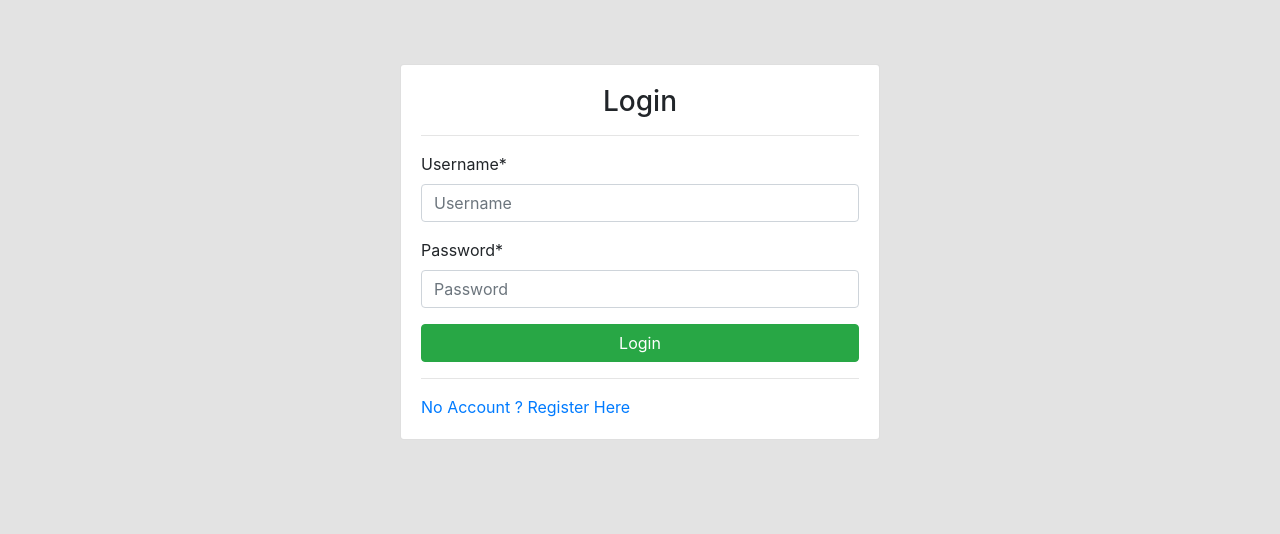
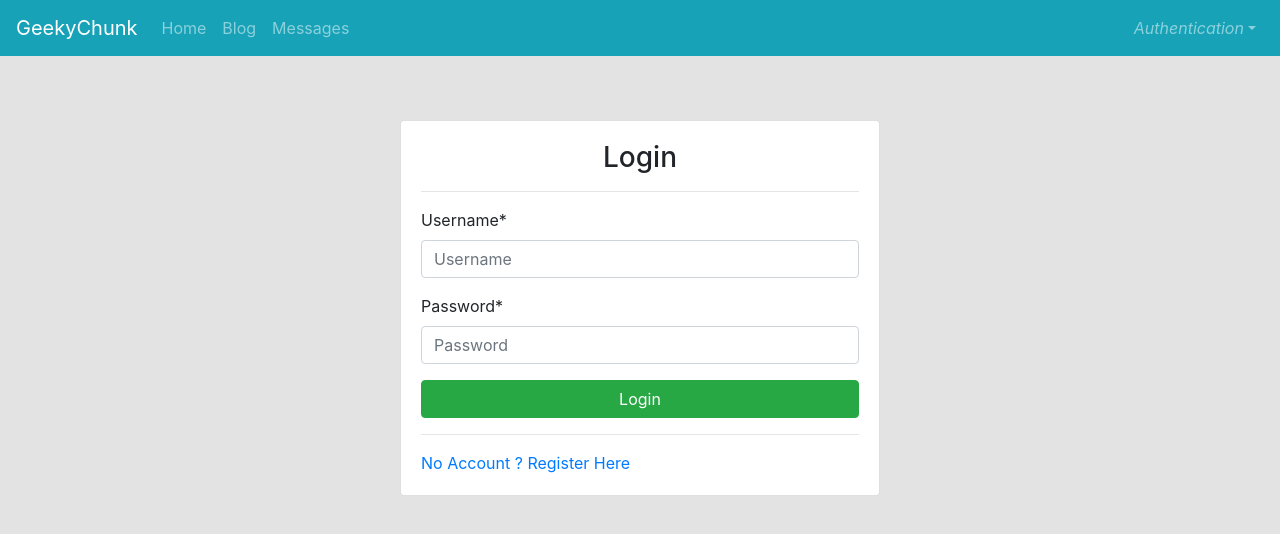
Before and after one commit to ErmiaCodev/WebApp, a Nuxt app in the folder frontend/: page /auth/login in a window 1280 px wide. Shown: the top 534 px of the page. Built offline with nearby package versions, Linux system fonts and the light colour scheme.

Commit message:
Alpha 0.2

```diff
--- a/frontend/layouts/default.vue
+++ b/frontend/layouts/default.vue
@@ -1,5 +1,33 @@
 <template>
   <div>
+    <div>
+  <b-navbar toggleable="lg" type="dark" variant="info">
+    <b-navbar-brand href="#">GeekyChunk</b-navbar-brand>
+
+    <b-navbar-toggle target="nav-collapse"></b-navbar-toggle>
+
+    <b-collapse id="nav-collapse" is-nav>
+      <b-navbar-nav>
+        <b-nav-item href="#">Home</b-nav-item>
+        <b-nav-item href="#">Blog</b-nav-item>
+        <b-nav-item href="#">Messages</b-nav-item>
+      </b-navbar-nav>
+
+      <!-- Right aligned nav items -->
+      <b-navbar-nav class="ml-auto">
+
+        <b-nav-item-dropdown right>
+          <!-- Using 'button-content' slot -->
+          <template #button-content>
+            <em>Authentication</em>
+          </template>
+          <b-dropdown-item href="#">Profile</b-dropdown-item>
+          <b-dropdown-item href="#">Sign Out</b-dropdown-item>
+        </b-nav-item-dropdown>
+      </b-navbar-nav>
+    </b-collapse>
+  </b-navbar>
+</div>
     <Nuxt />
   </div>
 </template>
--- a/frontend/pages/auth/login.vue
+++ b/frontend/pages/auth/login.vue
@@ -3,9 +3,9 @@
    <div class="row">
      <div class="col d-flex justify-content-center">
        <b-card
-      style="width: 30rem;"
-      class="mb-2 mt-5"
-    >
+        style="width: 30rem;"
+        class="mb-2 mt-5"
+      >
     <b-card-text>
       <h3 class="text-center"> Login </h3>
       <hr>
@@ -16,6 +16,15 @@
               <hr>
               <p class="mb-0">
                 Make Sure Username & PassWord. is correct
+              </p>
+            </b-alert>
+        </div>
+        <div v-if="status == 502">
+           <b-alert show variant="warning">
+              <h5 class="alert-heading">Warn</h5>
+              <hr>
+              <p class="mb-0">
+                Not Valid User Or Empty Field!
               </p>
             </b-alert>
         </div>
@@ -73,6 +82,8 @@
  if (data.status == 200) {
   localStorage.setItem("token", data.token)
   return 200
+ } else if (data.status == 502) {
+  return 502
  } else {
   return 500
  }
--- a/frontend/pages/auth/register.vue
+++ b/frontend/pages/auth/register.vue
@@ -4,7 +4,7 @@
 	     <div class="col d-flex justify-content-center">
 	       <b-card
 		      style="width: 30rem;"
-		      class="mb-2 mt-5"
+		      class="mb-2 mt-3"
 		    >
 	    <b-card-text>
 	      <h3 class="text-center"> Register </h3>
```
Also changed, not shown: 2 other files (tests, documents, lock files or other folders).
